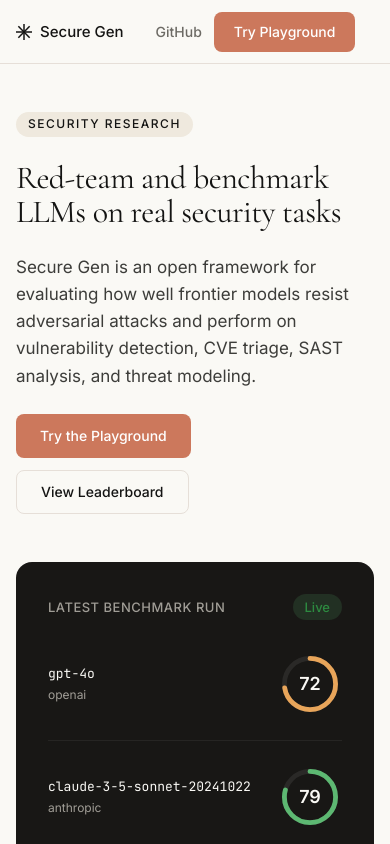
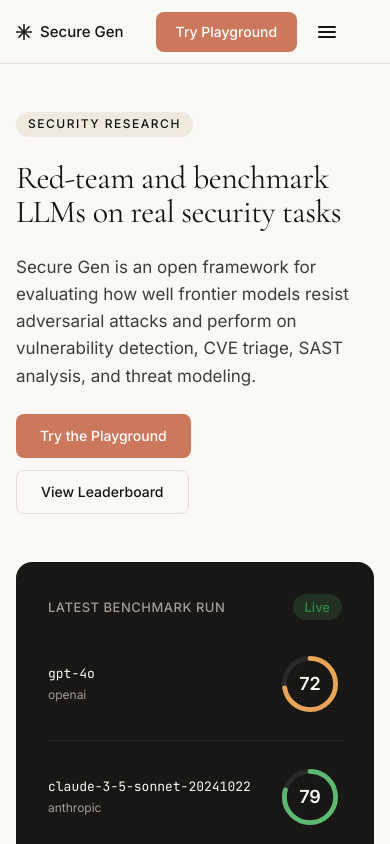
Before and after one commit to RuchitAgrawal/Secure-Gen, a React (Vite) app in the folder web/: page / in a window 390 px wide. Shown: the top 844 px of the page. Built offline with nearby package versions, Linux system fonts and the light colour scheme.

Commit message:
feat: add responsive mobile hamburger menu to navigation with animated toggle

```diff
--- a/web/src/components/Layout.module.css
+++ b/web/src/components/Layout.module.css
@@ -116,9 +116,80 @@
 @media (max-width: 768px) {
   .navLinks {
     display: none;
+    position: absolute;
+    top: 64px;
+    left: 0;
+    right: 0;
+    background-color: var(--color-canvas);
+    border-bottom: 1px solid var(--color-hairline);
+    flex-direction: column;
+    padding: var(--spacing-md);
+    gap: var(--spacing-xs);
+    z-index: 49;
+  }
+
+  .navLinksOpen {
+    display: flex;
   }
 
   .navInner {
     padding: 0 var(--spacing-md);
+    position: relative;
   }
+
+  .menuToggle {
+    display: flex;
+    align-items: center;
+    justify-content: center;
+    width: 36px;
+    height: 36px;
+    background: none;
+    border: none;
+    cursor: pointer;
+    padding: 0;
+  }
+
+  .menuBar {
+    display: block;
+    width: 18px;
+    height: 2px;
+    background-color: var(--color-ink);
+    border-radius: 1px;
+    position: relative;
+    transition: background-color var(--transition-fast);
+  }
+
+  .menuBar::before,
+  .menuBar::after {
+    content: '';
+    display: block;
+    width: 18px;
+    height: 2px;
+    background-color: var(--color-ink);
+    border-radius: 1px;
+    position: absolute;
+    left: 0;
+    transition: transform var(--transition-base);
+  }
+
+  .menuBar::before { top: -5px; }
+  .menuBar::after { top: 5px; }
+
+  .menuBarOpen {
+    background-color: transparent;
+  }
+
+  .menuBarOpen::before {
+    transform: translateY(5px) rotate(45deg);
+  }
+
+  .menuBarOpen::after {
+    transform: translateY(-5px) rotate(-45deg);
+  }
+
+  .githubLink { display: none; }
 }
+
+@media (min-width: 769px) {
+  .menuToggle { display: none; }
+}
--- a/web/src/components/Layout.tsx
+++ b/web/src/components/Layout.tsx
@@ -1,3 +1,4 @@
+import { useState } from 'react'
 import { NavLink, Outlet } from 'react-router-dom'
 import styles from './Layout.module.css'
 
@@ -12,11 +13,13 @@
 ]
 
 export default function Layout() {
+  const [menuOpen, setMenuOpen] = useState(false)
+
   return (
     <div className={styles.root}>
       <header className={styles.nav}>
         <div className={styles.navInner}>
-          <NavLink to="/" className={styles.wordmark}>
+          <NavLink to="/" className={styles.wordmark} onClick={() => setMenuOpen(false)}>
             <span className={styles.spike} aria-hidden="true">
               <svg width="16" height="16" viewBox="0 0 16 16" fill="none">
                 <line x1="8" y1="0" x2="8" y2="16" stroke="currentColor" strokeWidth="1.5" />
@@ -27,7 +30,7 @@
             </span>
             Secure Gen
           </NavLink>
-          <nav className={styles.navLinks}>
+          <nav className={`${styles.navLinks} ${menuOpen ? styles.navLinksOpen : ''}`} aria-label="Main navigation">
             {navItems.map(item => (
               <NavLink
                 key={item.to}
@@ -36,6 +39,7 @@
                 className={({ isActive }) =>
                   `${styles.navLink} ${isActive ? styles.navLinkActive : ''}`
                 }
+                onClick={() => setMenuOpen(false)}
               >
                 {item.label}
               </NavLink>
@@ -47,12 +51,21 @@
               target="_blank"
               rel="noopener noreferrer"
               className={styles.githubLink}
+              aria-label="View source on GitHub"
             >
               GitHub
             </a>
-            <a href="/playground" className={styles.ctaButton}>
+            <NavLink to="/playground" className={styles.ctaButton}>
               Try Playground
-            </a>
+            </NavLink>
+            <button
+              className={styles.menuToggle}
+              onClick={() => setMenuOpen(o => !o)}
+              aria-label={menuOpen ? 'Close menu' : 'Open menu'}
+              aria-expanded={menuOpen}
+            >
+              <span className={`${styles.menuBar} ${menuOpen ? styles.menuBarOpen : ''}`} />
+            </button>
           </div>
         </div>
       </header>
```
